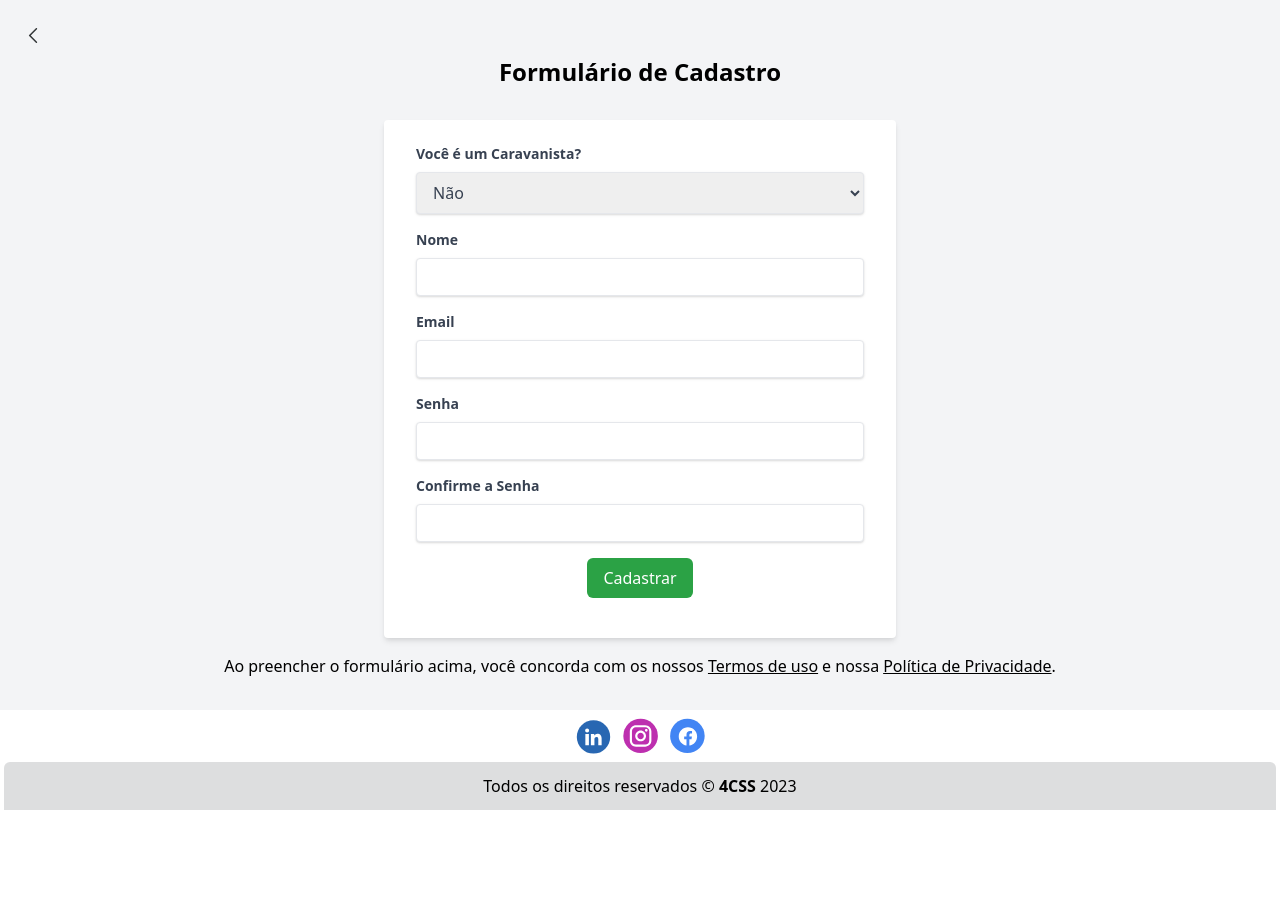
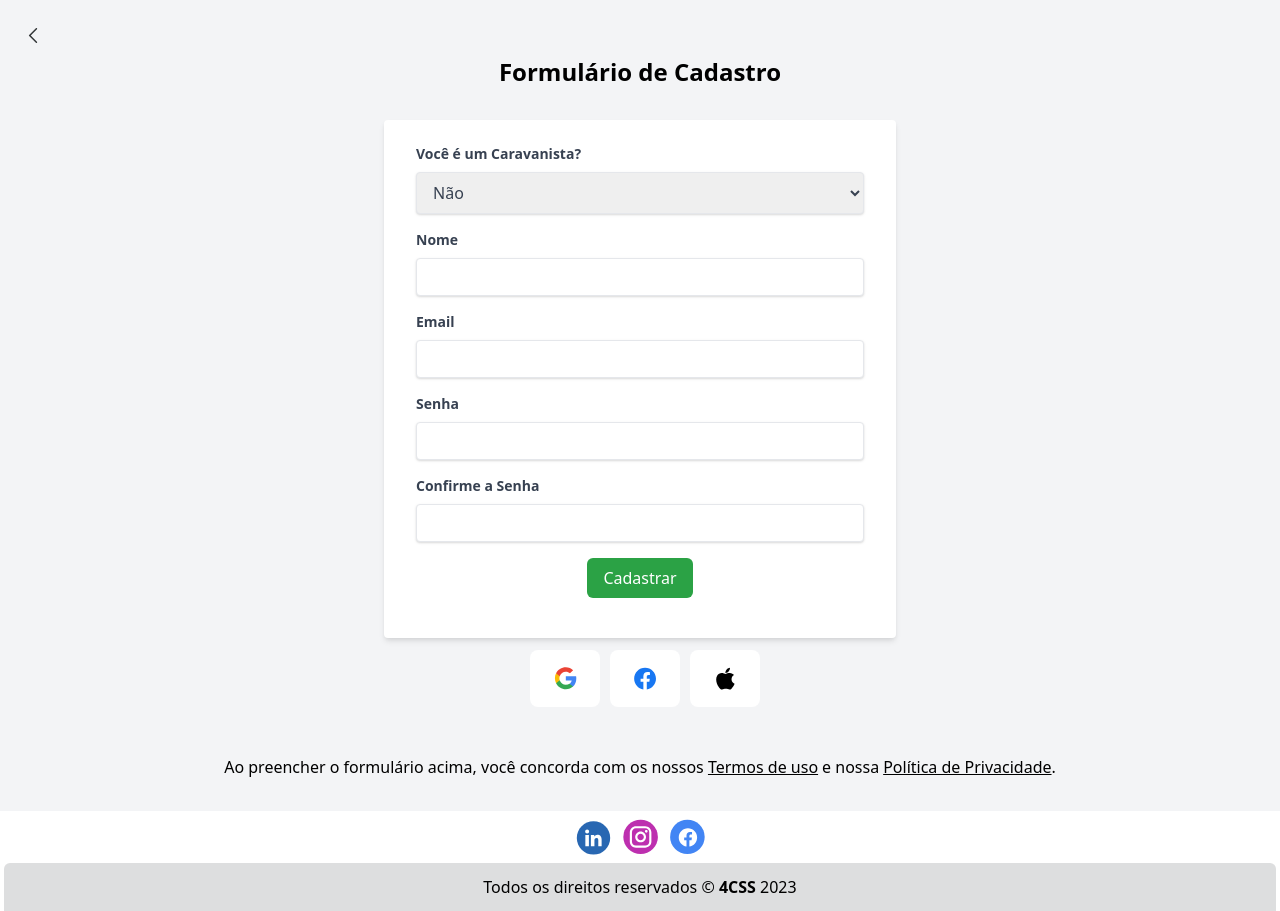
Before and after one commit to turista-rv/turista-rv-web, an Angular app: page /create-account in a window 1280 px wide. Before the commit the page ends 810 px from the top, so only its background shows below. Built offline with nearby package versions, Linux system fonts and the light colour scheme.

Commit message:
register buttons add

```diff
--- a/src/app/views/create-account/create-account.component.css
+++ b/src/app/views/create-account/create-account.component.css
@@ -0,0 +1,5 @@
+#btn-login{
+    width: 70px;
+    padding: 15px 10px;
+    margin-left: 10px;
+}
--- a/src/app/views/create-account/create-account.component.html
+++ b/src/app/views/create-account/create-account.component.html
@@ -151,7 +151,7 @@
                         {{ isPassport ? 'Passaporte' : 'CPF' }}
                     </label>
                     <input type="text" id="documentNumber" name="documentNumber" [(ngModel)]="documentNumber"
-                         [ngClass]="{ 'cpf-mask': !isPassport, 'passport-mask': isPassport }"
+                        [ngClass]="{ 'cpf-mask': !isPassport, 'passport-mask': isPassport }"
                         class="shadow appearance-none border rounded w-full py-2 px-3 text-gray-700 leading-tight focus:outline-none focus:shadow-outline"
                         [ngClass]="{
                         'w-full': true,
@@ -160,7 +160,7 @@
                       }">
                 </div>
 
-<!--
+                <!--
                 <div class="mb-4">
                     <label for="dateBirth" class="block text-gray-700 text-sm font-bold mb-2">Data de Nascimento</label>
                     <input type="date" id="dateBirth" name="dateBirth" [(ngModel)]="user.dateBirth"
@@ -294,6 +294,28 @@
             </button>
         </div>
     </div>
+    <div class="flex justify-center items-center mb-12">
+        <button id="btn-login"
+            class="mt-3 bg-white items-center py-2 rounded-lg gap-3 border-2 border-transparent hover:border-blue-500 transition duration-300 ease-in-out justify-center font-bold">
+            <div class="flex items-center justify-center mx-auto">
+                <img src="../../../assets/icons/google-icon.svg" alt="google-icon">
+            </div>
+        </button>
+
+        <button id="btn-login"
+            class="mt-3 bg-white items-center py-2 rounded-lg gap-3 border-2 border-transparent hover:border-blue-500 transition duration-300 ease-in-out justify-center font-bold">
+            <div class="flex items-center justify-center mx-auto">
+                <img src="../../../assets/icons/facebook-icon2.svg" alt="facebook-icon">
+            </div>
+        </button>
+
+        <button id="btn-login"
+            class="mt-3 bg-white items-center py-2 rounded-lg gap-3 border-2 border-transparent hover:border-blue-500 transition duration-300 ease-in-out justify-center font-bold">
+            <div class="flex items-center justify-center mx-auto">
+                <img src="../../../assets/icons/apple-icon2.svg" alt="apple-icon">
+            </div>
+        </button>
+    </div>
     <div class="mb-4 mt-4 text-center">
         Ao preencher o formulário acima, você concorda com os nossos
         <div class="inline-flex items-center">
```
Also changed, not shown: src/assets/icons/apple-icon2.svg (added), src/assets/icons/facebook-icon2.svg (added).
